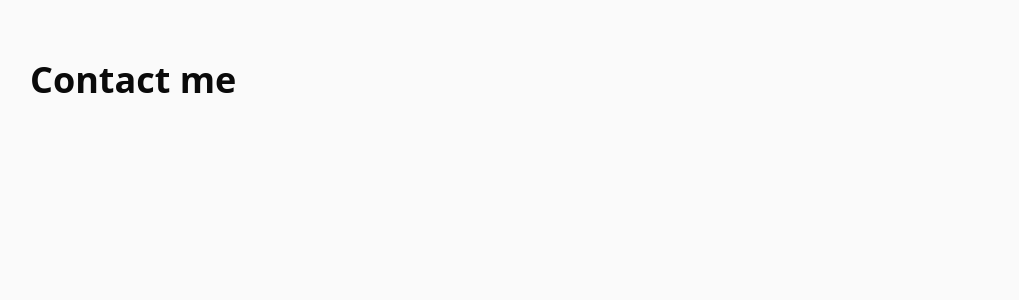
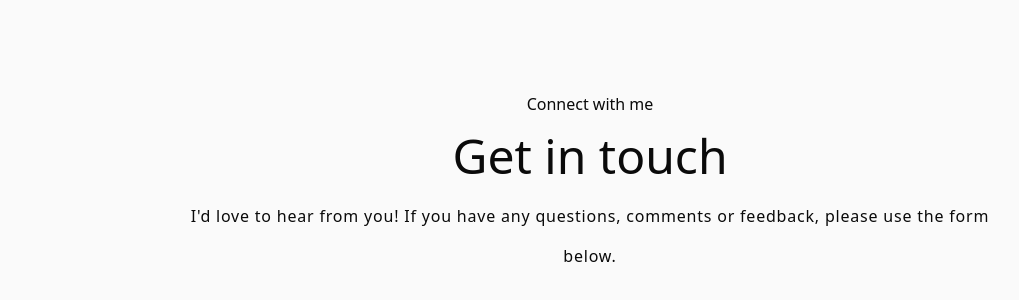
Before and after one commit to subashf23s/github-profile-subash, a React (Vite) app: page / in a window 1280 px wide. Shown: the part 3180-3480 px from the top of the page, without its empty margins (50-1069 px from the left). Built offline with nearby package versions, Linux system fonts and the light colour scheme.

Commit message:
initialized contact me

```diff
--- a/src/components/section/contact-me.tsx
+++ b/src/components/section/contact-me.tsx
@@ -1,7 +1,14 @@
 const ContactMe = () => {
   return (
-    <section className="container min-h-dvh" id="contact-me">
-      <h1>Contact me</h1>
+    <section className="container min-h-dvh py-8" id="contact-me">
+      <div className="grid place-items-center text-center">
+        <p>Connect with me</p>
+        <h2 className="text-5xl py-4">Get in touch</h2>
+        <p className="w-3/4 leading-10 tracking-wider">
+          I'd love to hear from you! If you have any questions, comments or
+          feedback, please use the form below.
+        </p>
+      </div>
     </section>
   );
 };
```
